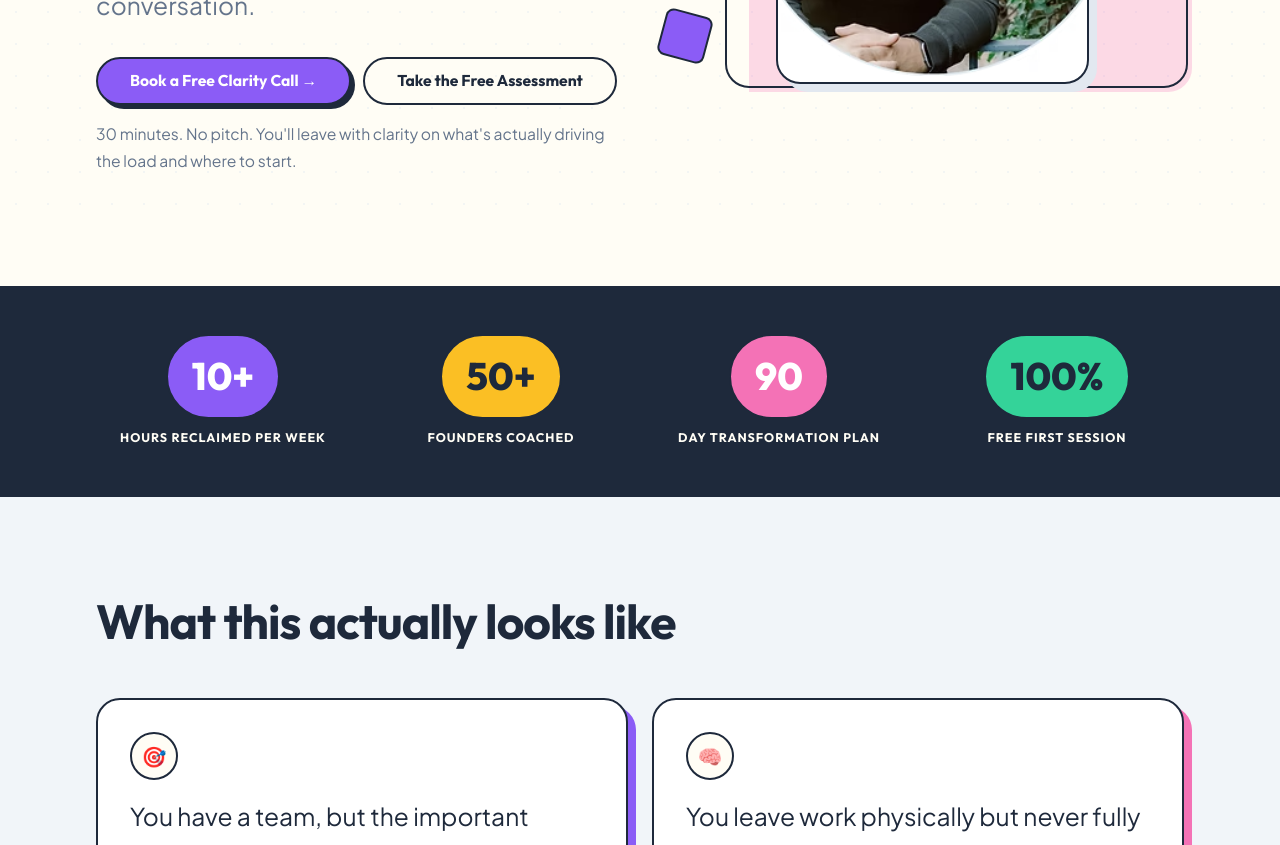
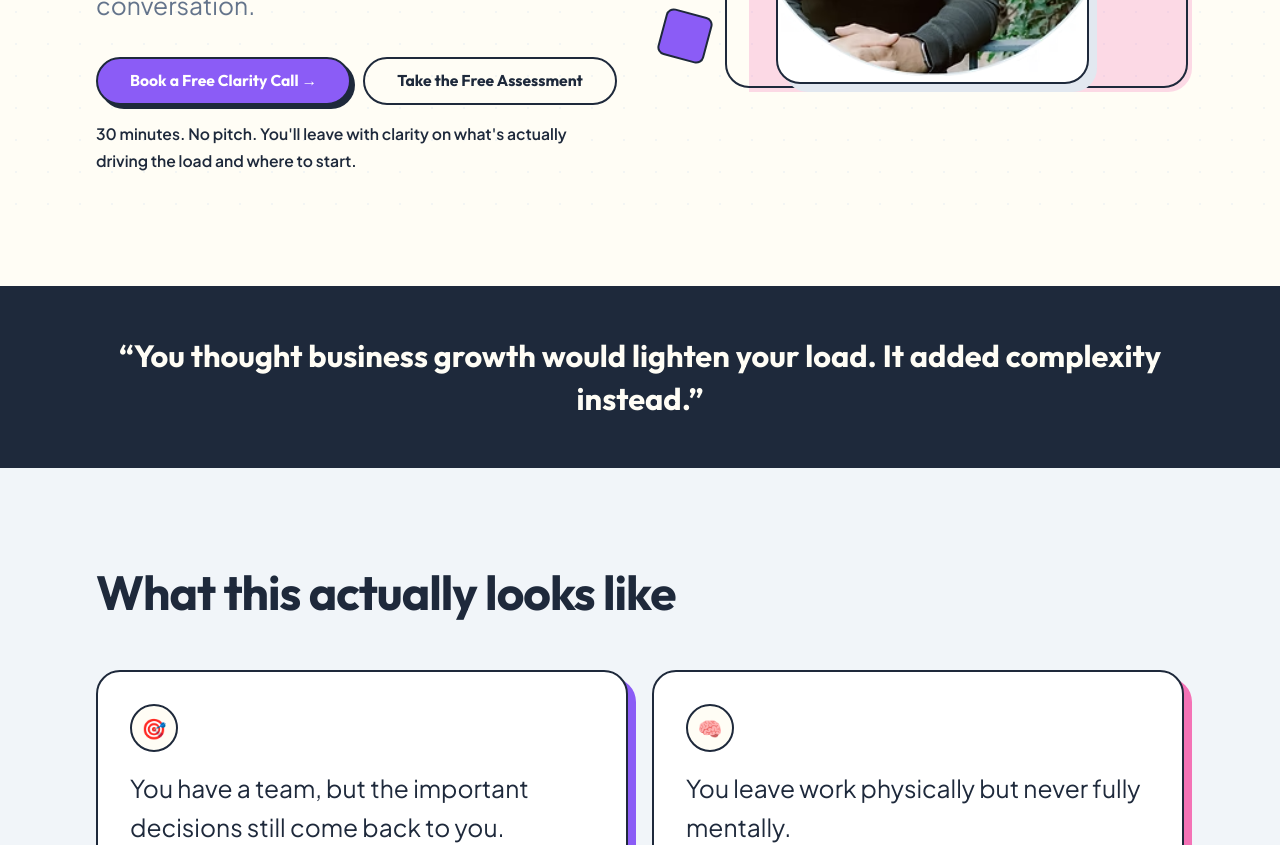
Before and after one commit to unboundascentdev/unbound-ascent, a Next.js app: page / in a window 1280 px wide. Shown: the part 580-1425 px from the top of the page. Built offline with nearby package versions, Linux system fonts and the light colour scheme.

Commit message:
fix: standardize CTA labels, expand about copy, strengthen note style, replace stats bar with mirror line

```diff
--- a/src/components/Hero.module.css
+++ b/src/components/Hero.module.css
@@ -48,7 +48,8 @@
 .note {
   margin-top: var(--space-md);
   font-size: var(--text-sm);
-  color: var(--color-muted-foreground);
+  color: var(--color-foreground);
+  font-weight: 600;
   max-width: 50ch;
 }
 
--- a/src/components/Stats.js
+++ b/src/components/Stats.js
@@ -1,22 +1,9 @@
 import styles from "./Stats.module.css";
-
-const stats = [
-  { value: "10+", label: "Hours reclaimed per week", color: "accent" },
-  { value: "50+", label: "Founders coached", color: "tertiary" },
-  { value: "90", label: "Day transformation plan", color: "secondary" },
-  { value: "100%", label: "Free first session", color: "quaternary" },
-];
-
 export default function Stats() {
   return (
     <section className={styles.stats}>
       <div className={`container ${styles.inner}`}>
-        {stats.map((s, i) => (
-          <div key={i} className={styles.item}>
-            <span className={`${styles.value} ${styles[s.color]}`}>{s.value}</span>
-            <span className={styles.label}>{s.label}</span>
-          </div>
-        ))}
+        <p className={styles.quote}>&ldquo;You thought business growth would lighten your load. It added complexity instead.&rdquo;</p>
       </div>
     </section>
   );
--- a/src/components/Stats.module.css
+++ b/src/components/Stats.module.css
@@ -2,61 +2,23 @@
   background: var(--color-foreground);
   padding: var(--space-2xl) 0;
 }
-
 .inner {
-  display: grid;
-  grid-template-columns: repeat(4, 1fr);
-  gap: var(--space-lg);
+  display: flex;
+  justify-content: center;
+  align-items: center;
   text-align: center;
 }
-
-.item {
-  display: flex;
-  flex-direction: column;
-  align-items: center;
-  gap: var(--space-sm);
-}
-
-.value {
-  font-family: var(--font-heading);
-  font-weight: 800;
-  font-size: var(--text-2xl);
-  padding: 0.5rem 1.5rem;
-  border-radius: var(--radius-full);
-  border: var(--border-width) solid var(--color-foreground);
-}
-
-.accent {
-  background: var(--color-accent);
-  color: white;
-}
-
-.secondary {
-  background: var(--color-secondary);
-  color: white;
-}
-
-.tertiary {
-  background: var(--color-tertiary);
-  color: var(--color-foreground);
-}
-
-.quaternary {
-  background: var(--color-quaternary);
-  color: var(--color-foreground);
-}
-
-.label {
+.quote {
   font-family: var(--font-heading);
   font-weight: 700;
-  font-size: var(--text-xs);
-  text-transform: uppercase;
-  letter-spacing: 0.08em;
+  font-size: var(--text-xl);
   color: var(--color-background);
+  max-width: 60ch;
+  line-height: 1.4;
+  margin: 0;
 }
-
 @media (max-width: 768px) {
-  .inner {
-    grid-template-columns: repeat(2, 1fr);
+  .quote {
+    font-size: var(--text-lg);
   }
 }
--- a/src/data/content.js
+++ b/src/data/content.js
@@ -9,7 +9,7 @@ export const nav = {
     { label: "Assessment", href: "/assessment" },
     { label: "Blog", href: "/blog" },
   ],
-  cta: { label: "Book A Free Session", href: BOOKING_URL },
+  cta: { label: "Book a Free Clarity Call", href: BOOKING_URL },
 };
 
 // Section 1 — Opener
@@ -98,8 +98,8 @@ export const process = {
 export const about = {
   title: "About Chris",
   body: "I work with service-based business owners who are building real things and want to stop paying for it with everything else that matters.",
-  background: "I've spent years inside growing businesses — not just advising them — watching capable founders slowly become the system everything runs through. My work is about helping the business hold its own weight.",
-  cta: "Book a Free Call with Me",
+  background: "I've spent years inside growing businesses — not just advising them. I watched capable founders build real revenue, hire real teams, and still end up as the thing everything routes through. Every decision, every escalation, every moment something felt uncertain — it came back to them. That pattern has a structural cause. And that's what I work on.",
+  cta: "Book a Free Clarity Call",
 };
 
 // Footer
```
